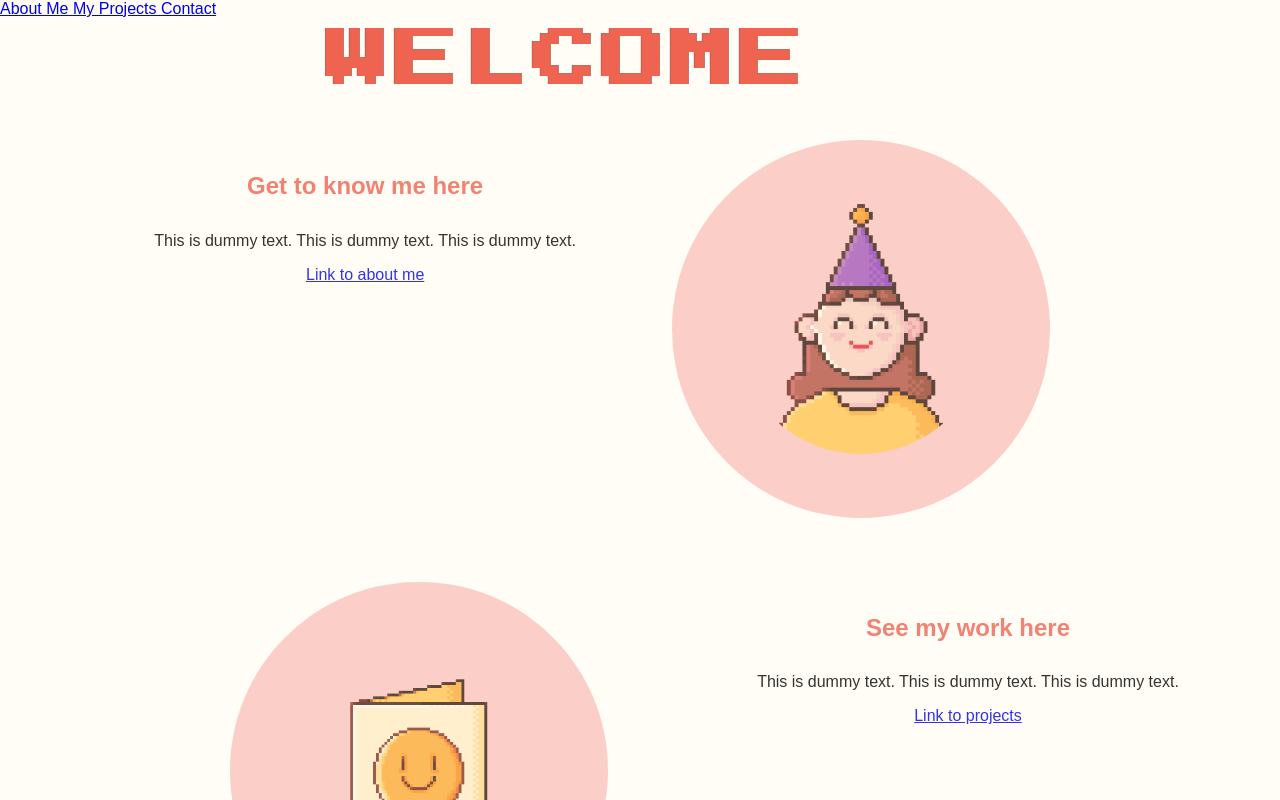
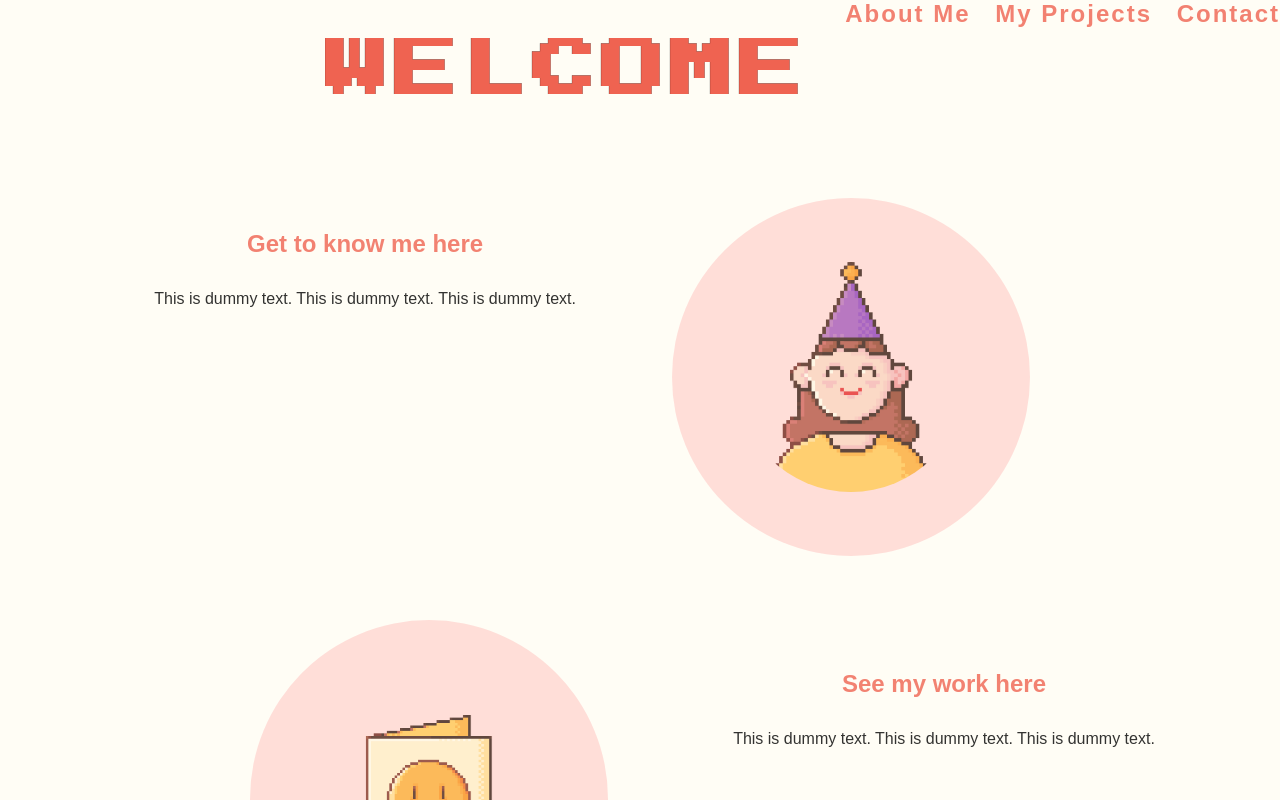
Before and after one commit to tanjamilisavljevic/portfolio, a React (Create React App) app: page / in a window 1280 px wide. Shown: the top 800 px of the page. Built offline with nearby package versions, Linux system fonts and the light colour scheme; a web font is replaced by a local one.

Commit message:
Make header into anchor tags

```diff
--- a/src/App.css
+++ b/src/App.css
@@ -3,6 +3,20 @@
 }
 .App{
     background-color: #fffdf5;
+}
+header{
+    text-align: end;
+}
+.headerLink{
+    text-decoration: none;
+    color: #EF6351;
+    font-weight: bolder;
+    font-size: 1.5rem;
+    letter-spacing: 2px;
+    margin-left: 1rem;
+}
+.headerLink:hover{
+    text-shadow: 2px 2px #fddad1;
 }
 .counter{
     font-family: 'Press Start 2P', cursive;
@@ -45,6 +59,9 @@ img{
     font-size: 1.5rem;
     letter-spacing: 2px;
     margin-left: 1rem;
+    opacity: 0;
+    animation: fadein 2s forwards;
+    animation-delay: 1.5s;
 }
 .headerLink:hover{
     text-shadow: 2px 2px #fddad1;
@@ -55,7 +72,7 @@ h4{
 }
 .cardWrapper{
     opacity: 0;
-    margin: 1rem;
+    margin: 4rem;
     display: grid;
     grid-template-columns: repeat(2, auto);
     grid-template-rows: repeat(3, auto);
@@ -98,7 +115,7 @@ h4{
     justify-self: end;
 }
 img{
-    background-color: #FBC3BC;
+    background-color: #ffd6d1;
     border-radius: 50%;
     padding: 4rem;
     margin: 2rem;
--- a/src/App.tsx
+++ b/src/App.tsx
@@ -1,15 +1,12 @@
 import './App.css';
-import AboutMe from "./Components/AboutMe";
-import Projects from "./Components/Projects";
-import Contact from "./Components/Contact";
-import React, {useEffect} from "react";
+import React, {useEffect, useState} from "react";
 import Cards from "./Components/Cards";
 
 function App() {
 
-    const [counter, setCounter] = React.useState(3);
+    const [counter, setCounter] = useState(3);
 
-    React.useEffect(() => {
+    useEffect(() => {
         const timer =
             counter > 0 && setInterval(() => setCounter(counter - 1), 1000);
         return () => clearInterval(timer);
@@ -20,9 +17,9 @@ function App() {
         return (
             <div className='App'>
                 <header>
-                    <a href='./Components/AboutMe.tsx'> About Me </a>
-                    <a href='./Components/Projects.tsx'> My Projects </a>
-                    <a href='./Components/Contact.tsx'> Contact </a>
+                    <a className='headerLink' href='#card1'> About Me </a>
+                    <a className='headerLink' href='#card2'> My Projects </a>
+                    <a className='headerLink' href='#card3'> Contact </a>
                 </header>
                 <div className='titleWrapper'>
                     <h1 className='mainTitle'> WELCOME </h1>
--- a/src/Components/Cards.tsx
+++ b/src/Components/Cards.tsx
@@ -1,34 +1,40 @@
-import React from 'react';
+import React, {useState} from 'react';
 import BirthdayGirl from "../birthday-girl.png";
+import BirthdayGirl2 from "../birthday-girl2.png";
 import BirthdayCard from "../birthday-card.png";
 import Phone from "../phone.png";
 
 function Cards() {
+
+
     return (
         <div>
             <div className="cardWrapper">
 
                 <div className='card' id='card1'>
+                    <a id='card1'>
                     <h4> Get to know me here </h4>
                     <p> This is dummy text. This is dummy text. This is dummy text.</p>
-                    <a href='/src/Components/AboutMe.tsx'> Link to about me </a>
+                    </a>
                 </div>
 
                 <img className='rightImg' src={BirthdayGirl}/>
 
                 <div className='card' id='card2'>
+                    <a id='card2'>
                     <h4> See my work here </h4>
                     <p> This is dummy text. This is dummy text. This is dummy text.</p>
-                    <a href='/src/Components/Projects.tsx'> Link to projects </a>
+                    </a>
                 </div>
 
                 <img className='leftImg' src={BirthdayCard}/>
 
 
                 <div className='card' id='card3'>
+                    <a id='card3'>
                     <h4> Let's get in touch! </h4>
                     <p> This is dummy text. This is dummy text. This is dummy text.</p>
-                    <a href='/src/Components/Contact.tsx'> Link to contact </a>
+                    </a>
                 </div>
 
                 <img className='rightImg' src={Phone}/>
```
Also changed, not shown: src/Components/AboutMe.tsx (deleted, +0 -11 lines), src/Components/Contact.tsx (deleted, +0 -9 lines), src/Components/Projects.tsx (deleted, +0 -11 lines), src/birthday-girl2.png (added).
